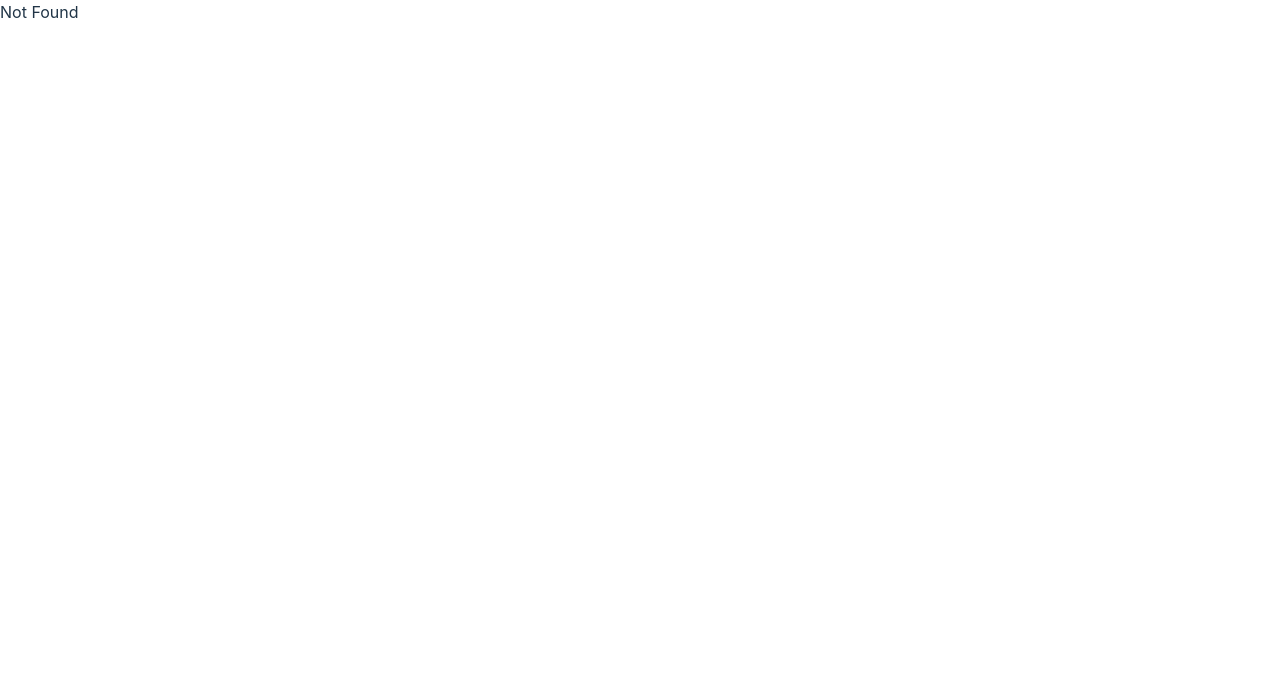
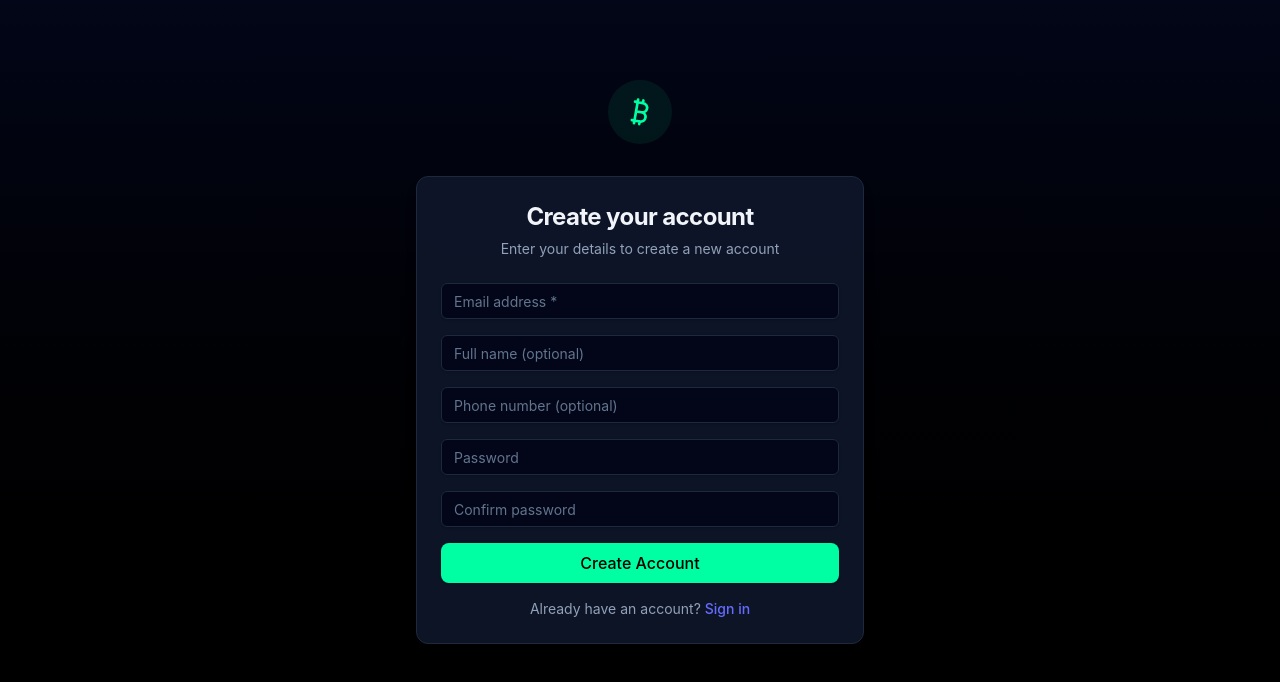
Before and after one commit to jonasgraterol/ecopay-vite, a React (Vite) app: page /auth/register in a window 1280 px wide. Shown: the top 682 px of the page. Built offline with nearby package versions, Linux system fonts and the light colour scheme.

Commit message:
created register view

```diff
--- /dev/null
+++ b/src/components/auth/RegisterView.tsx
@@ -0,0 +1,126 @@
+import { useState } from 'react'
+import { useAuth } from '@/lib/auth/auth-context'
+import { Button } from '@/components/ui/button'
+import { Input } from '@/components/ui/input'
+import { Card, CardContent, CardDescription, CardHeader, CardTitle } from '@/components/ui/card'
+import { Bitcoin } from 'lucide-react'
+import { Link } from '@tanstack/react-router'
+
+export function RegisterView() {
+  const { register } = useAuth();
+  const [email, setEmail] = useState('');
+  const [fullName, setFullName] = useState('');
+  const [phone, setPhone] = useState('');
+  const [password, setPassword] = useState('');
+  const [confirmPassword, setConfirmPassword] = useState('');
+
+  const handleSubmit = async (e: React.FormEvent) => {
+    e.preventDefault();
+    if (password !== confirmPassword) {
+      // TODO: Add proper error handling
+      alert('Passwords do not match');
+      return;
+    }
+    await register({
+      email,
+      password,
+      fullName: fullName || undefined,
+      phone: phone || undefined
+    });
+  };
+
+  return (
+    <div className="min-h-screen w-full bg-gradient-to-b from-slate-950 to-black text-white">
+      <div className="container mx-auto px-4 py-20 flex flex-col items-center">
+        <Link to="/" className="mb-8">
+          <div className="rounded-full bg-emerald-500/10 p-4">
+            <Bitcoin className="h-8 w-8 text-[#00FFA3]" />
+          </div>
+        </Link>
+
+        <Card className="w-full max-w-md border-slate-800 bg-slate-900/90 shadow-lg backdrop-blur">
+          <CardHeader className="text-center">
+            <CardTitle className="text-2xl font-bold text-slate-100">
+              Create your account
+            </CardTitle>
+            <CardDescription className="text-slate-400">
+              Enter your details to create a new account
+            </CardDescription>
+          </CardHeader>
+          <CardContent>
+            <form onSubmit={handleSubmit} className="space-y-4">
+              <div className="space-y-2">
+                <Input
+                  type="email"
+                  placeholder="Email address *"
+                  value={email}
+                  onChange={(e) => setEmail(e.target.value)}
+                  required
+                  className="border-slate-800 bg-slate-950 text-slate-200 placeholder:text-slate-500"
+                />
+              </div>
+              <div className="space-y-2">
+                <Input
+                  type="text"
+                  placeholder="Full name (optional)"
+                  value={fullName}
+                  onChange={(e) => setFullName(e.target.value)}
+                  className="border-slate-800 bg-slate-950 text-slate-200 placeholder:text-slate-500"
+                />
+              </div>
+              <div className="space-y-2">
+                <Input
+                  type="tel"
+                  placeholder="Phone number (optional)"
+                  value={phone}
+                  onChange={(e) => setPhone(e.target.value)}
+                  className="border-slate-800 bg-slate-950 text-slate-200 placeholder:text-slate-500"
+                />
+              </div>
+              <div className="space-y-2">
+                <Input
+                  type="password"
+                  placeholder="Password"
+                  value={password}
+                  onChange={(e) => setPassword(e.target.value)}
+                  required
+                  className="border-slate-800 bg-slate-950 text-slate-200 placeholder:text-slate-500"
+                />
+              </div>
+              <div className="space-y-2">
+                <Input
+                  type="password"
+                  placeholder="Confirm password"
+                  value={confirmPassword}
+                  onChange={(e) => setConfirmPassword(e.target.value)}
+                  required
+                  className="border-slate-800 bg-slate-950 text-slate-200 placeholder:text-slate-500"
+                />
+              </div>
+
+              <Button
+                type="submit"
+                size="lg"
+                className="w-full"
+                style={{
+                  backgroundColor: '#00FFA3',
+                  color: '#000',
+                  fontWeight: 500,
+                }}
+              >
+                Create Account
+              </Button>
+
+              <div className="text-center text-sm text-slate-400">
+                Already have an account?{' '}
+                <Link to="/auth/login" className="text-[#00FFA3] hover:text-[#00FFA3]/90">
+                  Sign in
+                </Link>
+              </div>
+            </form>
+          </CardContent>
+        </Card>
+      </div>
+    </div>
+  );
+}
--- a/src/routeTree.gen.ts
+++ b/src/routeTree.gen.ts
@@ -17,6 +17,7 @@ import { Route as RouterImport } from './routes/router'
 import { Route as IndexImport } from './routes/index'
 import { Route as DashboardIndexImport } from './routes/dashboard/index'
 import { Route as DashboardLayoutImport } from './routes/dashboard/_layout'
+import { Route as AuthRegisterImport } from './routes/auth/register'
 import { Route as AuthLoginImport } from './routes/auth/login'
 
 // Create Virtual Routes
@@ -54,6 +55,12 @@ const DashboardLayoutRoute = DashboardLayoutImport.update({
   getParentRoute: () => DashboardRoute,
 } as any)
 
+const AuthRegisterRoute = AuthRegisterImport.update({
+  id: '/auth/register',
+  path: '/auth/register',
+  getParentRoute: () => rootRoute,
+} as any)
+
 const AuthLoginRoute = AuthLoginImport.update({
   id: '/auth/login',
   path: '/auth/login',
@@ -83,6 +90,13 @@ declare module '@tanstack/react-router' {
       path: '/auth/login'
       fullPath: '/auth/login'
       preLoaderRoute: typeof AuthLoginImport
+      parentRoute: typeof rootRoute
+    }
+    '/auth/register': {
+      id: '/auth/register'
+      path: '/auth/register'
+      fullPath: '/auth/register'
+      preLoaderRoute: typeof AuthRegisterImport
       parentRoute: typeof rootRoute
     }
     '/dashboard': {
@@ -129,6 +143,7 @@ export interface FileRoutesByFullPath {
   '/': typeof IndexRoute
   '/router': typeof RouterRoute
   '/auth/login': typeof AuthLoginRoute
+  '/auth/register': typeof AuthRegisterRoute
   '/dashboard': typeof DashboardLayoutRoute
   '/dashboard/': typeof DashboardIndexRoute
 }
@@ -137,6 +152,7 @@ export interface FileRoutesByTo {
   '/': typeof IndexRoute
   '/router': typeof RouterRoute
   '/auth/login': typeof AuthLoginRoute
+  '/auth/register': typeof AuthRegisterRoute
   '/dashboard': typeof DashboardIndexRoute
 }
 
@@ -145,6 +161,7 @@ export interface FileRoutesById {
   '/': typeof IndexRoute
   '/router': typeof RouterRoute
   '/auth/login': typeof AuthLoginRoute
+  '/auth/register': typeof AuthRegisterRoute
   '/dashboard': typeof DashboardRouteWithChildren
   '/dashboard/_layout': typeof DashboardLayoutRoute
   '/dashboard/': typeof DashboardIndexRoute
@@ -152,14 +169,21 @@ export interface FileRoutesById {
 
 export interface FileRouteTypes {
   fileRoutesByFullPath: FileRoutesByFullPath
-  fullPaths: '/' | '/router' | '/auth/login' | '/dashboard' | '/dashboard/'
+  fullPaths:
+    | '/'
+    | '/router'
+    | '/auth/login'
+    | '/auth/register'
+    | '/dashboard'
+    | '/dashboard/'
   fileRoutesByTo: FileRoutesByTo
-  to: '/' | '/router' | '/auth/login' | '/dashboard'
+  to: '/' | '/router' | '/auth/login' | '/auth/register' | '/dashboard'
   id:
     | '__root__'
     | '/'
     | '/router'
     | '/auth/login'
+    | '/auth/register'
     | '/dashboard'
     | '/dashboard/_layout'
     | '/dashboard/'
@@ -170,6 +194,7 @@ export interface RootRouteChildren {
   IndexRoute: typeof IndexRoute
   RouterRoute: typeof RouterRoute
   AuthLoginRoute: typeof AuthLoginRoute
+  AuthRegisterRoute: typeof AuthRegisterRoute
   DashboardRoute: typeof DashboardRouteWithChildren
 }
 
@@ -177,6 +202,7 @@ const rootRouteChildren: RootRouteChildren = {
   IndexRoute: IndexRoute,
   RouterRoute: RouterRoute,
   AuthLoginRoute: AuthLoginRoute,
+  AuthRegisterRoute: AuthRegisterRoute,
   DashboardRoute: DashboardRouteWithChildren,
 }
 
@@ -193,6 +219,7 @@ export const routeTree = rootRoute
         "/",
         "/router",
         "/auth/login",
+        "/auth/register",
         "/dashboard"
       ]
     },
@@ -204,6 +231,9 @@ export const routeTree = rootRoute
     },
     "/auth/login": {
       "filePath": "auth/login.tsx"
+    },
+    "/auth/register": {
+      "filePath": "auth/register.tsx"
     },
     "/dashboard": {
       "filePath": "dashboard",
--- /dev/null
+++ b/src/routes/auth/register.tsx
@@ -0,0 +1,6 @@
+import { createFileRoute } from '@tanstack/react-router'
+import { RegisterView } from '@/components/auth/RegisterView'
+
+export const Route = createFileRoute('/auth/register')({
+  component: RegisterView,
+})
```
